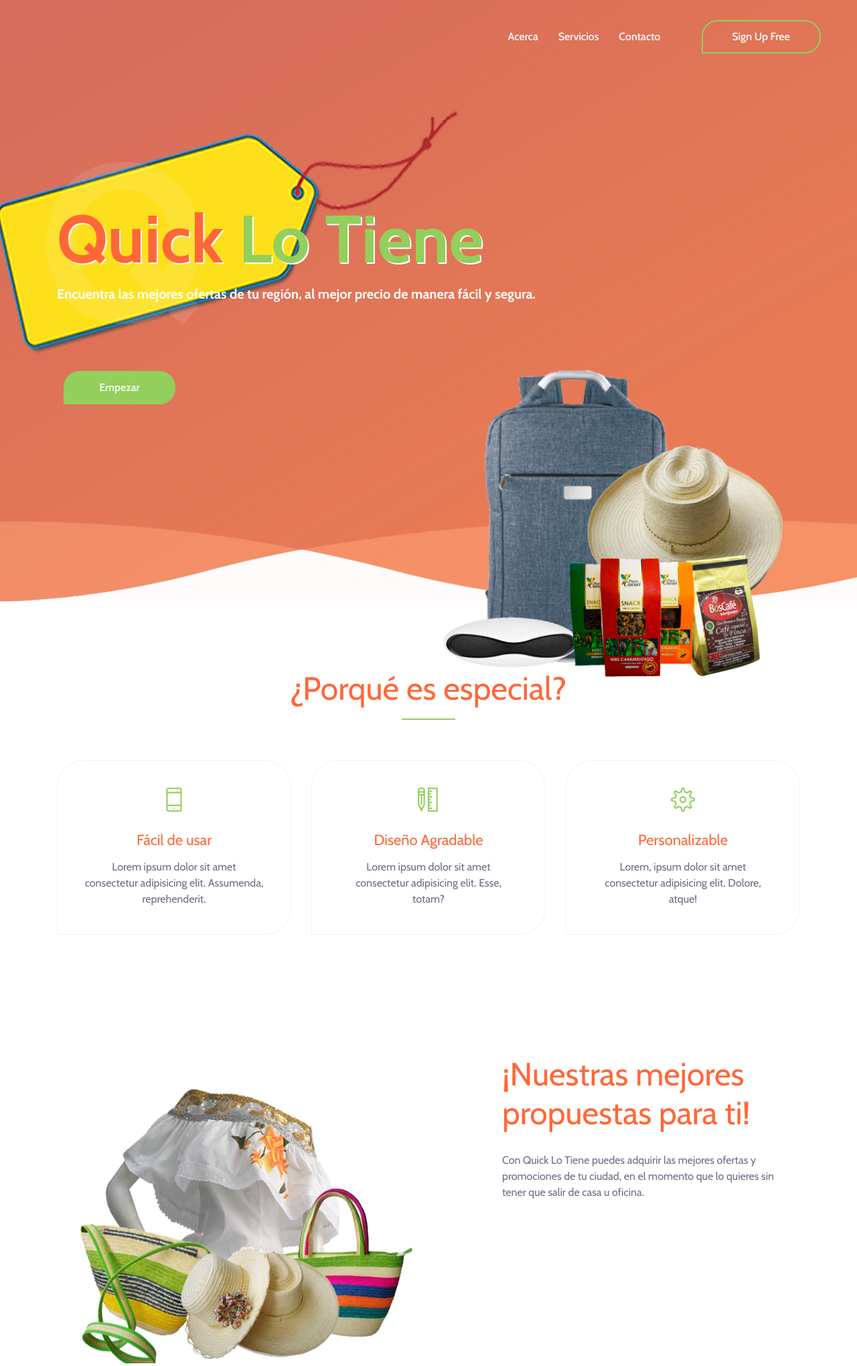
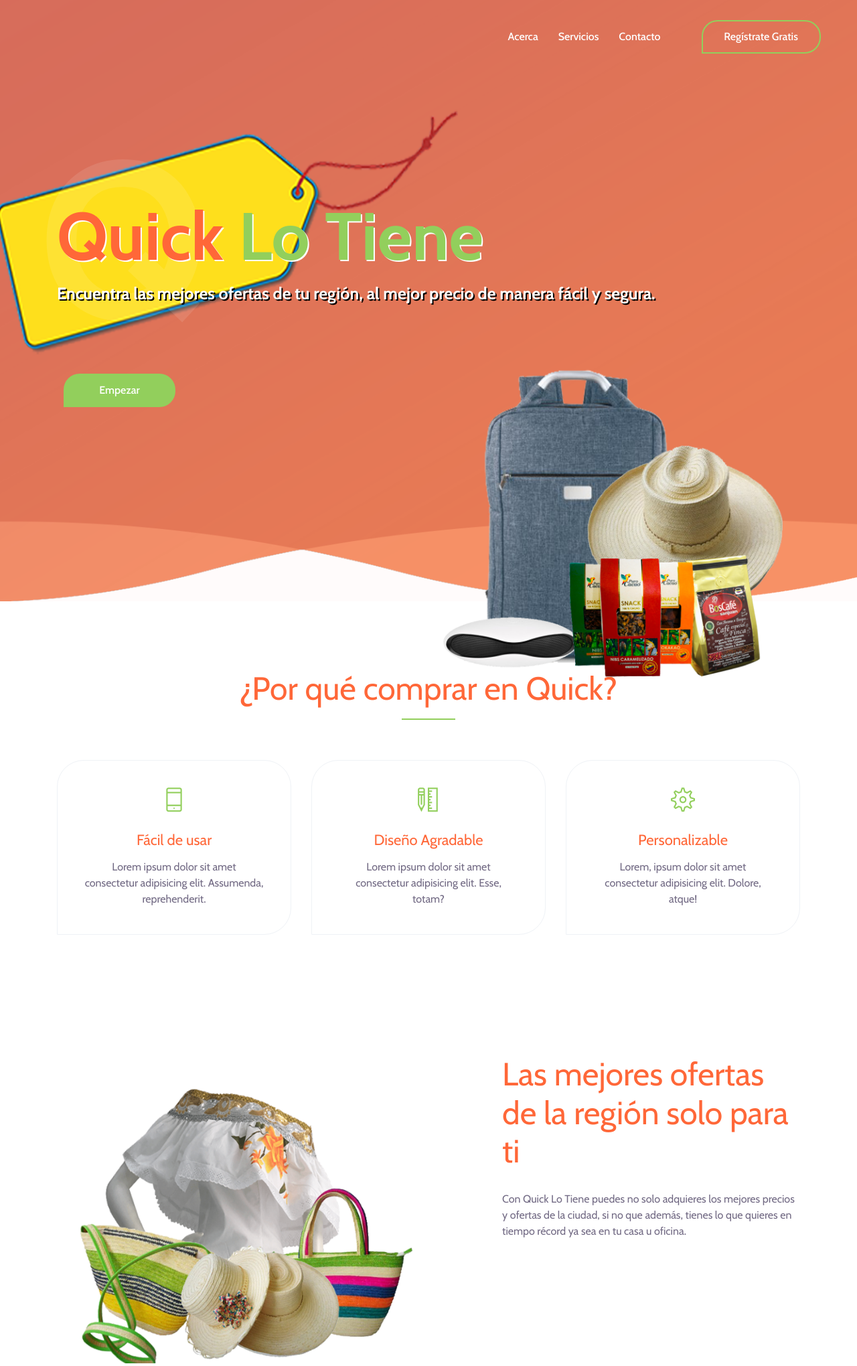
Before and after one commit to jusebastian/quick, a PHP site: page / in a window 1280 px wide. Shown: the top 2040 px of the page at 67% size. Run offline with PHP 8.4, Linux system fonts and the light colour scheme.

Commit message:
Nuevos cambios

```diff
--- a/index.html
+++ b/index.html
@@ -47,9 +47,9 @@
                                     <li class="nav-item"><a class="nav-link" href="#features">Servicios</a></li>
                                     <li class="nav-item"><a class="nav-link" href="#contact">Contacto</a></li>
                                 </ul>
-                                <div class="sing-up-button d-lg-none">
-                                    <a href="#">Sign Up Free</a>
-                                </div>
+                                <!--<div class="sing-up-button d-lg-none">
+                                    <a href="#">Regístrate Gratis</a>
+                                </div>-->
                             </div>
                         </nav>
                     </div>
@@ -57,7 +57,7 @@
                 <!-- Signup btn -->
                 <div class="col-12 col-lg-2">
                     <div class="sing-up-button d-none d-lg-block">
-                        <a href="#">Sign Up Free</a>
+                        <a href="#">Regístrate Gratis</a>
                     </div>
                 </div>
             </div>
@@ -100,7 +100,7 @@
                 <div class="col-12">
                     <!-- Section Heading Area -->
                     <div class="section-heading text-center">
-                        <h2>¿Porqué es especial?</h2>
+                        <h2>¿Por qué comprar en Quick?</h2>
                         <div class="line-shape"></div>
                     </div>
                 </div>
@@ -150,8 +150,8 @@
                     </div>
                     <div class="col-lg-6 col-xl-5 ml-xl-auto">
                         <div class="special_description_content">
-                            <h2>¡Nuestras mejores propuestas para ti!</h2>
-                            <p>Con Quick Lo Tiene puedes adquirir las mejores ofertas y promociones de tu ciudad, en el momento que lo quieres sin tener que salir de casa u oficina.</p>
+                            <h2>Las mejores ofertas de la región solo para ti</h2>
+                            <p>Con Quick Lo Tiene puedes no solo adquieres los mejores precios y ofertas de la ciudad,  si no que además, tienes lo que quieres en tiempo récord ya sea en tu casa u oficina.</p>
                         </div>
                     </div>
                 </div>
@@ -167,7 +167,7 @@
                 <div class="col-12">
                     <!-- Heading Text -->
                     <div class="section-heading text-center">
-                        <h2>Nuestras Funciones </h2>
+                        <h2>Quick Lo Tiene</h2>
                         <div class="line-shape"></div>
                     </div>
                 </div>
@@ -190,7 +190,7 @@
                     <div class="single-feature">
                         <i class="fa fa-hand-o-up" aria-hidden="true"></i>
                         <h5>¿Qué hacemos?</h5>
-                        <p>Implusar los productos locales de una región a través del comercio
+                        <p>Impulsar los productos locales de una región a través del comercio
                            electrónico, permitiendo que los usuarios puedan conocer todas las ofertas
                            disponibles y acceder a ellas de manera remota, usando un smartphone, tableta o
                            computador.
@@ -233,8 +233,8 @@
                 <div class="col-12 col-sm-6 col-lg-4">
                     <div class="single-feature">
                         <i class="fa fa-magic" aria-hidden="true"></i>
-                        <h5>Estrategía</h5>
-                        <p>La empresa tendrá una asesoría Personalizada y la implementación de una Estrategía de mercadeo acorde a su producto
+                        <h5>Estrategia</h5>
+                        <p>La empresa tendrá una asesoría personalizada y la implementación de una estrategia de mercadeo acorde a su producto
                             , que le permitirá lograr un mayor alcance de comercialización y venta del mismo.
                         </p>
                     </div>
@@ -278,7 +278,7 @@
                 <div class="col-12 text-center">
                     <!-- Heading Text  -->
                     <div class="section-heading">
-                        <h2>Screenshots de la aplicación</h2>
+                        <h2>Nuestra APP</h2>
                         <div class="line-shape"></div>
                     </div>
                 </div>
@@ -321,7 +321,7 @@
             <div class="row align-items-center">
                 <div class="col-md-8">
                     <div class="membership-description">
-                        <h2>Unase a Nosotros</h2>
+                        <h2>Únete a Nosotros</h2>
                         <p>No lo pienses más</p>
                     </div>
                 </div>
@@ -432,7 +432,7 @@
                 <div class="col-md-6">
                     <!-- Heading Text  -->
                     <div class="section-heading">
-                        <h2>¡Póngase en contacto con nosotros!</h2>
+                        <h2>¡Contáctanos Ahora!</h2>
                         <div class="line-shape"></div>
                     </div>
                     <div class="footer-text">
--- a/style.css
+++ b/style.css
@@ -1,30 +1,3 @@
-/* --------------------------
-:: Template Name: Colorlib App - App Landing Page
-:: Template Author: Colorlib
-:: Template Author URI: https://colorlib.com/
-:: Description: Colorlib is a One Page based App Landing Template. It's very clean, creative & beautiful. It's super     responsive & ultra light.
-:: Tags: Colorlib, App Landing, Apps, Responsive App Landing, Bootstrap 4, Free Theme, Free HTML Template, HTML5 Template etc.
-:: Version: v1.0
-:: Created: 11/03/2017
--------------------------- */
-
-/* --- [Master Stylesheet] ----
-:: 1.0 Base CSS Start
-:: 2.0 Header Area CSS
-:: 3.0 Wellcome Area CSS
-:: 4.0 Special Area CSS
-:: 5.0 Features Area CSS
-:: 6.0 Video Area CSS
-:: 7.0 Cool Facts Area CSS
-:: 8.0 Screenshots Area CSS
-:: 9.0 Pricing Plan Area CSS
-:: 10.0 Testimonials Area CSS
-:: 11.0 CTA Area CSS Start
-:: 12.0 Team Area CSS Start
-:: 13.0 Contact Area CSS Start
-:: 14.0 Footer Area CSS Start
--------------------------- */
-
 @import url('https://fonts.googleapis.com/css?family=Cabin:400,500,700|Montserrat:400,500,700');
 @import 'css/bootstrap.min.css';
 @import 'css/animate.css';
@@ -35,9 +8,6 @@
 @import 'css/themify-icons.css';
 @import 'css/ionicons.min.css';
 
-/* --------------------------
-:: 1.0 Base CSS Start
--------------------------- */
 
 * {
     margin: 0;
@@ -319,9 +289,6 @@ p {
     }
 }
 
-/* --------------------------
-:: 2.0 Header Area CSS
--------------------------- */
 
 .header_area {
     left: 0;
@@ -387,15 +354,13 @@ p {
 }
 
 .sing-up-button > a:hover {
-    background: #fb397d;
+    background: #92CF5C;
     color: #fff;
     border-color: transparent;
     -webkit-transition-duration: 500ms;
     -o-transition-duration: 500ms;
     transition-duration: 500ms;
 }
-
-/* stcicky css */
 
 .header_area.sticky {
     background-color: #DB6F59;
@@ -419,9 +384,7 @@ p {
 }
 
 
-/* --------------------------
-:: 3.0 Wellcome Area CSS
--------------------------- */
+
 
 .wellcome_area {
     background-image: url(img/bg-img/welcome-bg.png);
@@ -477,8 +440,9 @@ p {
 }
 
 .wellcome-heading > p{
-    font-size: 20px;
+    font-size: 25px;
     font-weight: 700;
+    text-shadow: 2px 2px #000000
 }
 
 
@@ -560,9 +524,7 @@ p {
     margin-bottom: 100px;
 }
 
-/* --------------------------
-:: 4.0 Special Area CSS
--------------------------- */
+
 
 .single-icon > i {
     font-size: 36px;
@@ -677,9 +639,6 @@ p {
     color: #fff;
 }
 
-/* --------------------------
-:: 5.0 Features Area CSS
--------------------------- */
 
 .single-feature {
     margin-bottom: 50px;
@@ -706,9 +665,6 @@ p {
     margin-top: 15px;
 }
 
-/* --------------------------
-:: 6.0 Video Area CSS
--------------------------- */
 
 .video-area {
     position: relative;
@@ -760,9 +716,7 @@ p {
     color: #fff;
 }
 
-/* --------------------------
-:: 7.0 Cool Facts Area CSS
--------------------------- */
+
 
 .cool_facts_area {
     position: relative;
@@ -813,9 +767,7 @@ p {
     margin-bottom: 0;
 }
 
-/* --------------------------
-:: 8.0 Screenshots Area CSS
--------------------------- */
+
 
 .app_screenshots_slides {
     padding: 0 6%;
@@ -858,9 +810,6 @@ p {
     text-align: center;
 }
 
-/* --------------------------
-:: 9.0 Pricing Plan Area CSS
--------------------------- */
 
 .pricing-plane-area {
     background: #f5f9fc;
@@ -935,9 +884,6 @@ p {
     color: #fff;
 }
 
-/* --------------------------
-:: 10.0 Testimonials Area CSS
--------------------------- */
 
 .clients-feedback-area .client-name > h5 {
     color: #FF6738;
@@ -1048,9 +994,6 @@ p {
     top: 0;
 }
 
-/* --------------------------
-:: 11.0 CTA Area CSS Start
--------------------------- */
 
 .our-monthly-membership {
     background: #FF6738;
@@ -1095,9 +1038,6 @@ p {
     text-align: right;
 }
 
-/* --------------------------
-:: 12.0 Team Area CSS Start
--------------------------- */
 
 .member-image {
     margin-bottom: 30px;
@@ -1175,9 +1115,6 @@ p {
     margin-bottom: 50px;
 }
 
-/* --------------------------
-:: 13.0 Contact Area CSS Start
--------------------------- */
 
 .address-text > p,
 .phone-text > p,
@@ -1245,9 +1182,7 @@ p {
     margin-bottom: 50px;
 }
 
-/* --------------------------
-:: 14.0 Footer Area CSS Start
--------------------------- */
+
 
 .footer-text > h2 {
     color: #FF6738;
```
